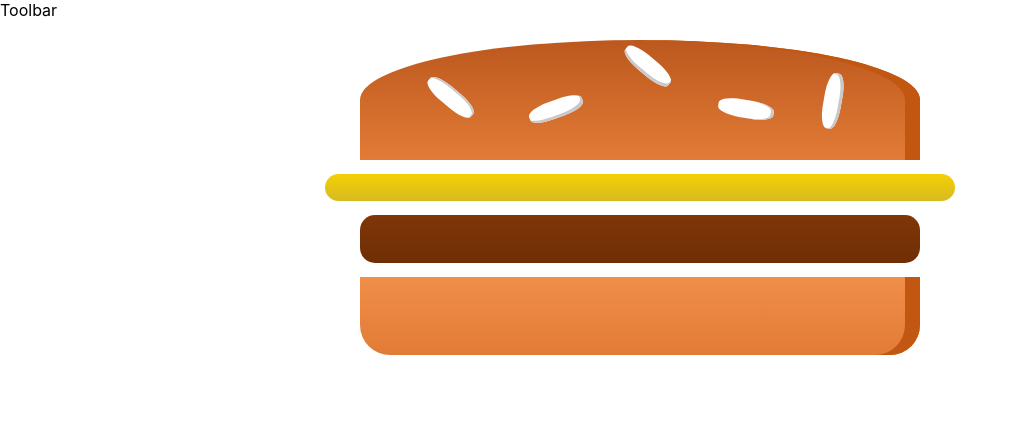
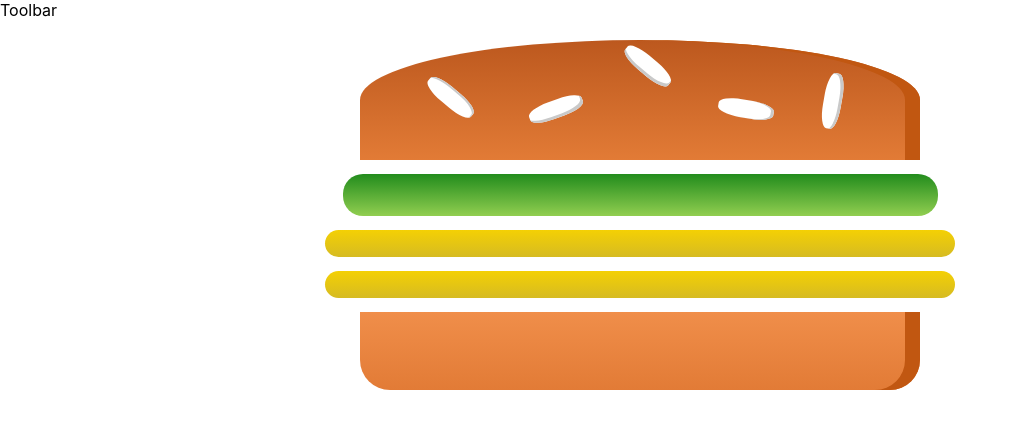
Before and after one commit to Mezba132/Burger-Builder, a React (Create React App) app: page / in a window 1280 px wide. Shown: the top 428 px of the page, without its empty margins (0-1014 px from the left). Built offline with nearby package versions, Linux system fonts and the light colour scheme.

Commit message:
Outputing Burger Ingredients Dynamically

```diff
--- a/src/components/Burger/Burger.js
+++ b/src/components/Burger/Burger.js
@@ -1,14 +1,33 @@
+import { object } from 'prop-types';
 import React from 'react';
 import Classes from './Burger.module.css';
 import BurgerIngredients from './BurgerIngredients/BurgerIngredients';
 
 const burger = (props) => {
 
+    let transformedIngredients = Object.keys( props.ingredients) // convert object into array
+    .map( igKey => {
+        // console.log (props.ingredients[igKey]); // Grab Object Properties Value
+        return [...Array(props.ingredients[igKey])]
+        .map( (_, i) => {
+            return <BurgerIngredients key={igKey + i} type={igKey} />
+        });
+    })
+    .reduce((arr, el) => {
+        return arr.concat(el);
+    });
+
+    console.log(transformedIngredients);
+
+    if(transformedIngredients.length === 0)
+    {
+        transformedIngredients = <p>Please Select Some Ingredients</p>
+    }
+
     return (
         <div className={Classes.Burger}>
             <BurgerIngredients type="Bread-top"/>
-            <BurgerIngredients type="Cheese"/>
-            <BurgerIngredients type="Meat"/>
+            {transformedIngredients}
             <BurgerIngredients type="Bread-Bottom"/>
         </div>
     )
--- a/src/containers/BurgerBuilder/BurgerBuilder.js
+++ b/src/containers/BurgerBuilder/BurgerBuilder.js
@@ -4,11 +4,21 @@
 import Aux from '../../hoc/Aox';
 
 class burger extends Component {
+
+    state = {
+        ingredients : {
+            Meat : 0,
+            Salad : 1,
+            Cheese : 2,
+            Bacon : 0
+        }
+    }
+
     render () {
         return(
             <Aux>
                 <div>
-                   <Burger />
+                   <Burger ingredients={this.state.ingredients}/>
                 </div>
             </Aux>
         )
```
